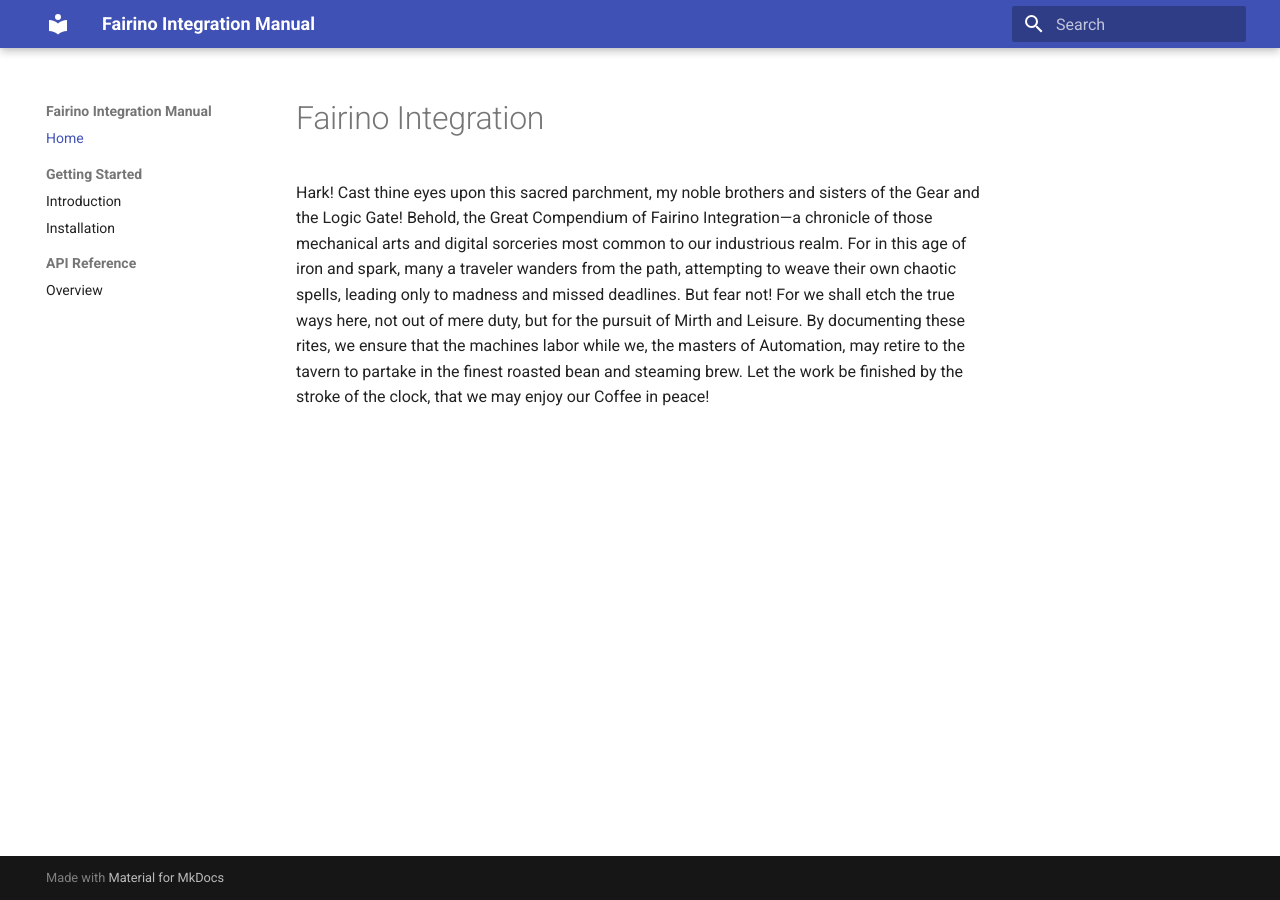
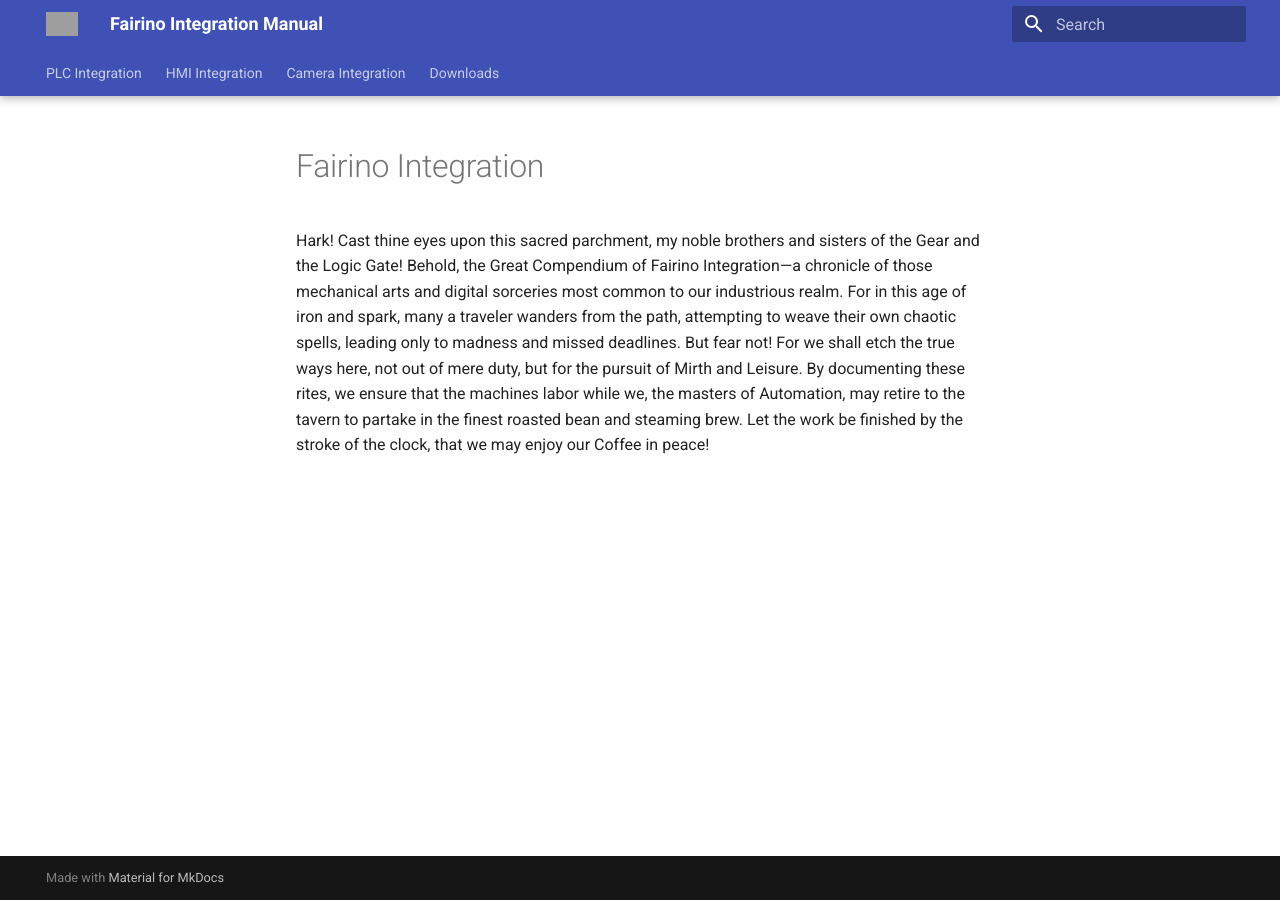
Before and after one commit to Simbori2903/Fairino-Integration, an MkDocs documentation site: the page built from docs/index.md, in a window 1280 px wide. Built offline with MkDocs 1.6.1 and Material for MkDocs 9.7.7, drawn with Linux system fonts in a browser that asks for light colours; grey boxes are pictures that could not be loaded.

Commit message:
Update mkdocs.yml

```diff
--- a/mkdocs.yml
+++ b/mkdocs.yml
@@ -2,19 +2,41 @@ site_name: Fairino Integration Manual
 
 theme:
   name: material
+  logo: https://upload.wikimedia.org/wikipedia/commons/a/a7/React-icon.svg
   features:
     - navigation.sections
     - navigation.expand
     - navigation.instant
+    - navigation.top
+    - navigation.tabs
+    - navigation.tabs.sticky
+    - navigation.indexes
+    - navigation.footer
+    - navigation.tracking
+    - navigation.prune
+    - navigation.path
+    - navigation.collapse
+    - navigation.sidebar
     - search.highlight
+    - search.share
     - content.code.copy
+    - content.tabs.link
 
 nav:
-  - Home: index.md
+  - PLC Integration:
+      - Mitsubishi FX: plc/mitsubishi-fx.md
+      - Mitsubishi R: plc/mitsubishi-r.md
+      - Mitsubishi Q: plc/mitsubishi-q.md
+      - Omron NX: plc/omron-nx.md
+      - Omron NJ: plc/omron-nj.md
 
-  - Getting Started:
-      - Introduction: getting-started.md
-      - Installation: installation.md
+  - HMI Integration:
+      - Mitsubishi GOT: hmi/mitsubishi-got.md
+      - Innovance: hmi/innovance.md
 
-  - API Reference:
-      - Overview: api.md
+  - Camera Integration:
+      - Webcam: camera/webcam.md
+      - Cognex: camera/cognex.md
+      - Keyence: camera/keyence.md
+
+  - Downloads: downloads.md
```
